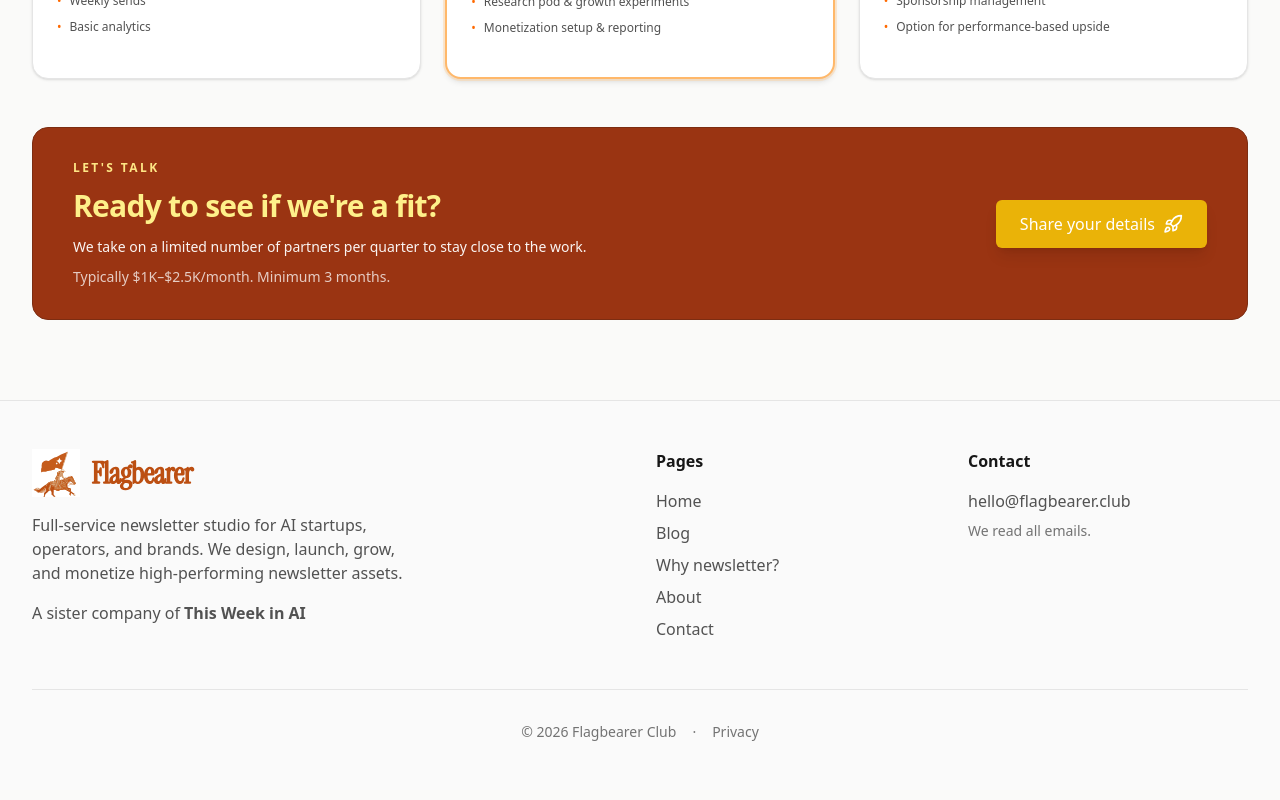
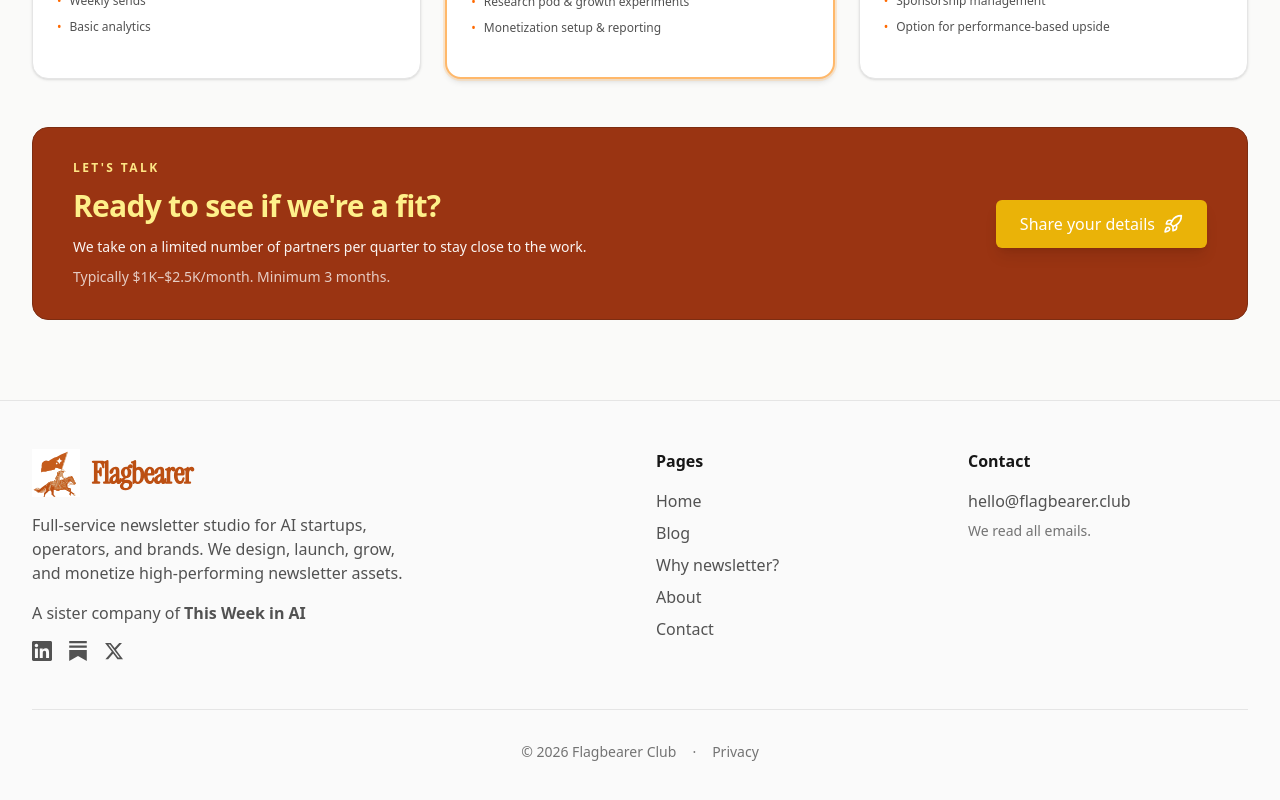
Before and after one commit to bannermanclub/bannerman, a Next.js app: page / in a window 1280 px wide. Shown: the part 4234-5034 px from the top of the page. Built offline with nearby package versions, Linux system fonts and the light colour scheme.

Commit message:
chore: added socials

```diff
--- a/src/components/ui/Footer.tsx
+++ b/src/components/ui/Footer.tsx
@@ -3,6 +3,56 @@
 import { siteConfig } from "@/lib/site";
 
 const BRAND_COLOR = "#BC4F12";
+
+const iconSize = 20;
+
+function LinkedinIcon({ className }: { className?: string }) {
+  return (
+    <svg
+      xmlns="http://www.w3.org/2000/svg"
+      width={iconSize}
+      height={iconSize}
+      viewBox="0 0 24 24"
+      fill="currentColor"
+      className={className}
+      aria-hidden
+    >
+      <path d="M20.447 20.452h-3.554v-5.569c0-1.328-.027-3.037-1.852-3.037-1.853 0-2.136 1.445-2.136 2.939v5.667H9.351V9h3.414v1.561h.046c.477-.9 1.637-1.85 3.37-1.85 3.601 0 4.267 2.37 4.267 5.455v6.286zM5.337 7.433c-1.144 0-2.063-.926-2.063-2.065 0-1.138.92-2.063 2.063-2.063 1.14 0 2.064.925 2.064 2.063 0 1.139-.925 2.065-2.064 2.065zm1.782 13.019H3.555V9h3.564v11.452zM22.225 0H1.771C.792 0 0 .774 0 1.729v20.542C0 23.227.792 24 1.771 24h20.451C23.2 24 24 23.227 24 22.271V1.729C24 .774 23.2 0 22.222 0h.003z" />
+    </svg>
+  );
+}
+
+function SubstackIcon({ className }: { className?: string }) {
+  return (
+    <svg
+      xmlns="http://www.w3.org/2000/svg"
+      width={iconSize}
+      height={iconSize}
+      viewBox="0 0 24 24"
+      fill="currentColor"
+      className={className}
+      aria-hidden
+    >
+      <path d="M22.539 8.242H1.46V5.406h21.08v2.836zM1.46 10.812V24L12 18.11 22.54 24V10.812H1.46zM22.54 0H1.46v2.836h21.08V0z" />
+    </svg>
+  );
+}
+
+function XIcon({ className }: { className?: string }) {
+  return (
+    <svg
+      xmlns="http://www.w3.org/2000/svg"
+      width={iconSize}
+      height={iconSize}
+      viewBox="0 0 24 24"
+      fill="currentColor"
+      className={className}
+      aria-hidden
+    >
+      <path d="M18.244 2.25h3.308l-7.227 8.26 8.502 11.24H16.17l-5.214-6.817L4.99 21.75H1.68l7.73-8.835L1.254 2.25H8.08l4.713 6.231zm-1.161 17.52h1.833L7.084 4.126H5.117z" />
+    </svg>
+  );
+}
 
 export function Footer() {
   return (
@@ -42,6 +92,35 @@
                 <strong>This Week in AI</strong>
               </a>
             </p>
+            <div className="flex gap-4 mt-4">
+              <a
+                href="https://linkedin.com/company/flagbearerclub"
+                target="_blank"
+                rel="noopener noreferrer"
+                className="text-neutral-600 hover:text-primary transition-colors"
+                aria-label="LinkedIn"
+              >
+                <LinkedinIcon />
+              </a>
+              <a
+                href="https://flagbearerclub.substack.com"
+                target="_blank"
+                rel="noopener noreferrer"
+                className="text-neutral-600 hover:text-primary transition-colors"
+                aria-label="Substack"
+              >
+                <SubstackIcon />
+              </a>
+              <a
+                href="https://x.com/flagbearerclub"
+                target="_blank"
+                rel="noopener noreferrer"
+                className="text-neutral-600 hover:text-primary transition-colors"
+                aria-label="X"
+              >
+                <XIcon />
+              </a>
+            </div>
           </div>
 
           <div>
```
